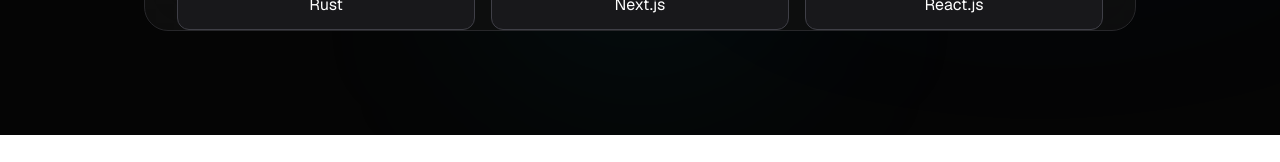
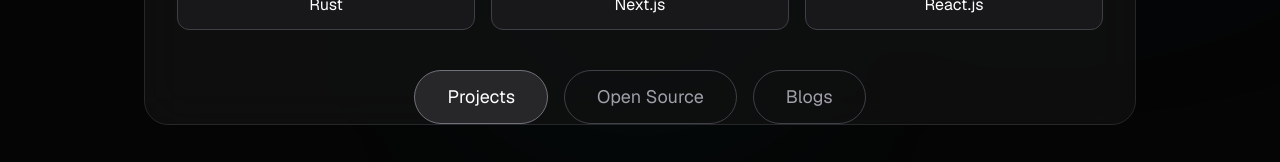
Before and after one commit to Tsaishashanth/Portfolio2.0, a Next.js app: page / in a window 1280 px wide. Shown: the part 665-827 px from the top of the page. Before the commit the page ends 800 px from the top, so only its background shows below. Built offline with nearby package versions, Linux system fonts and the light colour scheme.

Commit message:
added buttons section

```diff
--- a/app/page.tsx
+++ b/app/page.tsx
@@ -1,5 +1,6 @@
 import CoverImage from "@/src/components/CoverImage";
 import Profile from "@/src/components/Profile";
+import NavigationTabs from "@/src/components/NavigationTabs";
 
 export default function Home() {
   return (
@@ -25,6 +26,8 @@ export default function Home() {
 
           <Profile />
 
+          <NavigationTabs />
+
         </div>
 
       </div>
--- /dev/null
+++ b/src/components/NavigationTabs.tsx
@@ -0,0 +1,33 @@
+"use client";
+
+import { useState } from "react";
+
+export default function NavigationTabs() {
+  const [activeTab, setActiveTab] = useState("Projects");
+
+  const tabs = [
+    "Projects",
+    "Open Source",
+    "Blogs",
+  ];
+
+  return (
+    <div className="mt-10 flex justify-center gap-4">
+
+      {tabs.map((tab) => (
+        <button
+          key={tab}
+          onClick={() => setActiveTab(tab)}
+          className={`rounded-full border px-8 py-3 text-lg transition ${
+            activeTab === tab
+              ? "border-zinc-500 bg-zinc-800 text-white"
+              : "border-zinc-700 text-zinc-400 hover:text-white"
+          }`}
+        >
+          {tab}
+        </button>
+      ))}
+
+    </div>
+  );
+}
```
